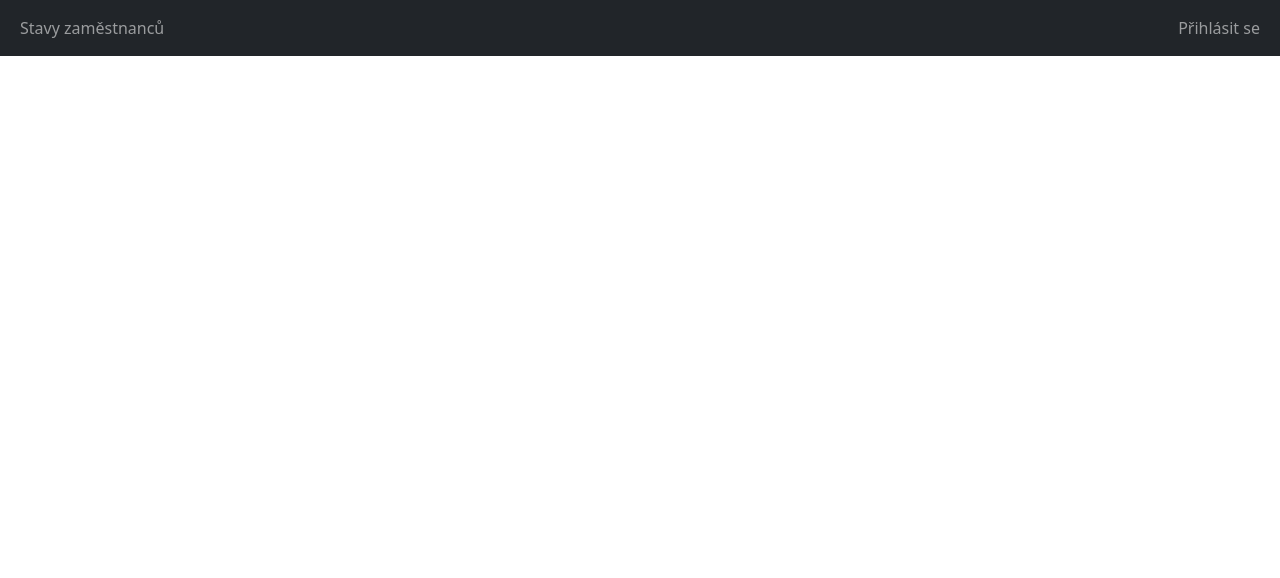
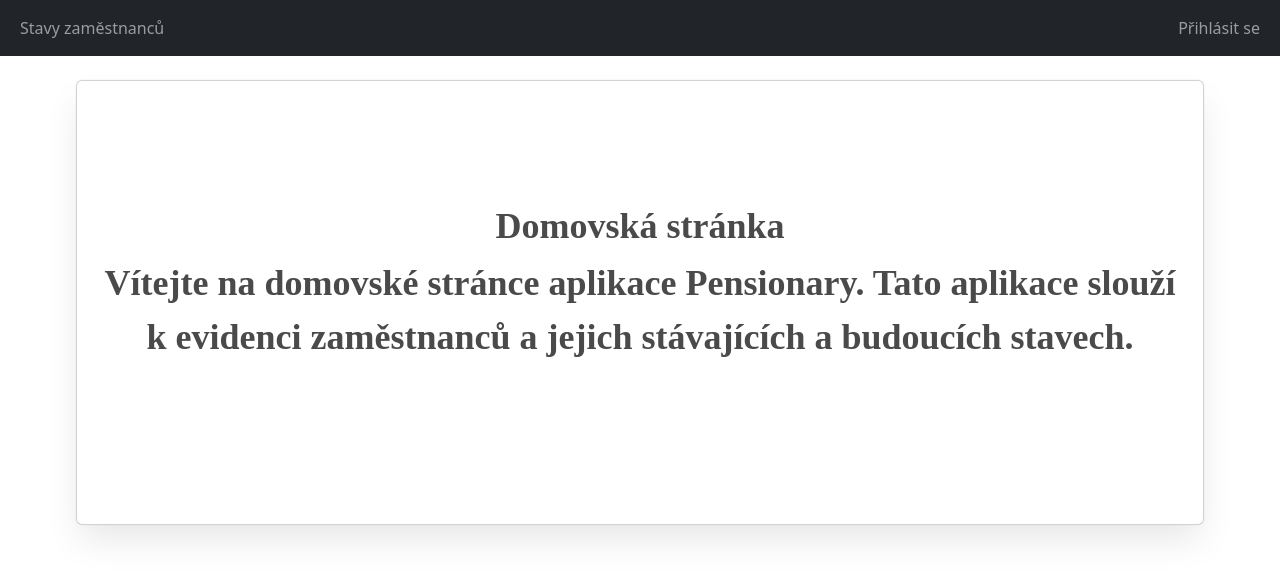
Before and after one commit to blaziter/pensionary-web, a React (Create React App) app in the folder client/: page / in a window 1280 px wide. Shown: the top 578 px of the page. Built offline with nearby package versions, Linux system fonts and the light colour scheme.

Commit message:
TODO: Home Component, Admin Dashboard

```diff
--- a/client/src/app/App.tsx
+++ b/client/src/app/App.tsx
@@ -1,7 +1,7 @@
 import React from 'react';
 import { Provider } from 'react-redux';
 import { Routes, Route } from 'react-router-dom';
-import { Login, Status, Home, Layout } from '../pages/Pages';
+import { Login, Status, Home, Admin } from '../pages/Pages';
 import { store } from './store';
 
 const App = () => {
@@ -9,6 +9,7 @@ const App = () => {
     <Provider store={store}>
         <Routes>
           <Route index element={<Home />} />
+          <Route path='admin' element={<Admin />} />
           <Route path='login' element={<Login />} />
           <Route path='status' element={<Status />} />
         </Routes>
--- a/client/src/components/home/Home.component.tsx
+++ b/client/src/components/home/Home.component.tsx
@@ -1,11 +1,19 @@
 import React from "react";
 import { Layout } from '../../pages/Pages';
+import { Card } from 'react-bootstrap';
 
 const Home = () => {
 
     return(
         <Layout>
-
+            <Card className='home-wrapper font'>
+                <Card.Body className='has-text-centered'>
+                    <Card.Title className="font">Domovská stránka</Card.Title>
+                    <Card.Text>
+                        Vítejte na domovské stránce aplikace Pensionary. Tato aplikace slouží k evidenci zaměstnanců a jejich stávajících a budoucích stavech.
+                    </Card.Text>
+                </Card.Body>
+            </Card>
         </Layout>
     );
 }
--- /dev/null
+++ b/client/src/components/home/Home.css
@@ -0,0 +1,4 @@
+.home-wrapper {
+    padding-top: 3em;
+    padding-bottom: 4em;
+}
--- a/client/src/index.css
+++ b/client/src/index.css
@@ -1,6 +1,7 @@
 @import "https://cdn.jsdelivr.net/npm/bulma@0.9.2/css/bulma.min.css";
 @import './components/layout/Layout.css';
 @import './components/login/Login.css';
+@import './components/home/Home.css';
 
 body {
   margin: 0;
@@ -9,8 +10,6 @@ body {
     sans-serif;
   -webkit-font-smoothing: antialiased;
   -moz-osx-font-smoothing: grayscale;
-  font-size: 48px;
-  font-weight: 700;
 }
 
 code {
@@ -21,3 +20,9 @@ code {
 .align-center {
   margin: auto;
 }
+
+.font {
+  font-family: 'Times New Roman', Times, serif;
+  font-size: 36px !important;
+  font-weight: 600 !important;
+}
--- a/client/src/pages/Pages.tsx
+++ b/client/src/pages/Pages.tsx
@@ -1,4 +1,5 @@
 export { default as Home } from '../components/home/Home.component';
+export { default as Admin } from '../components/admin/Admin.component';
 export { default as Login } from '../components/login/Login.component';
 export { default as Layout } from '../components/layout/Layout.component';
 export { default as Status } from '../components/status/StaffStatus.component';
```
